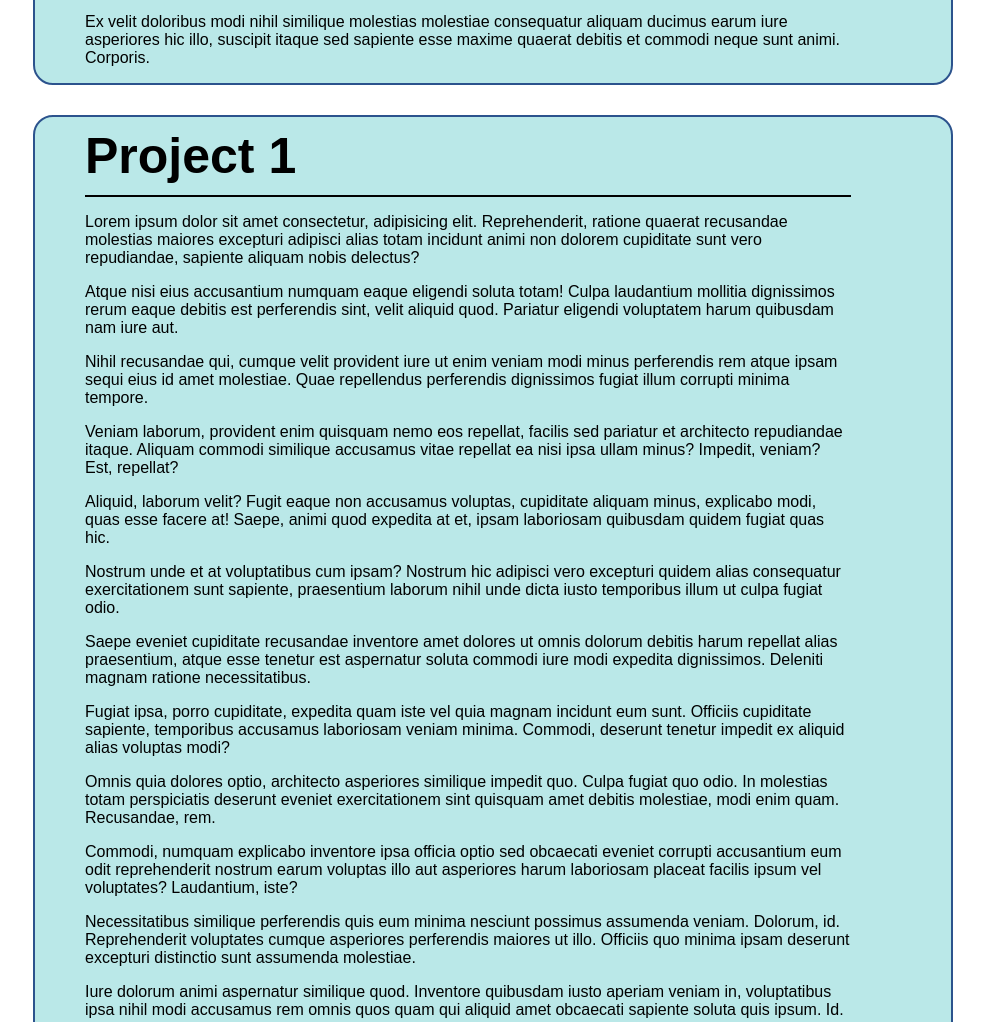
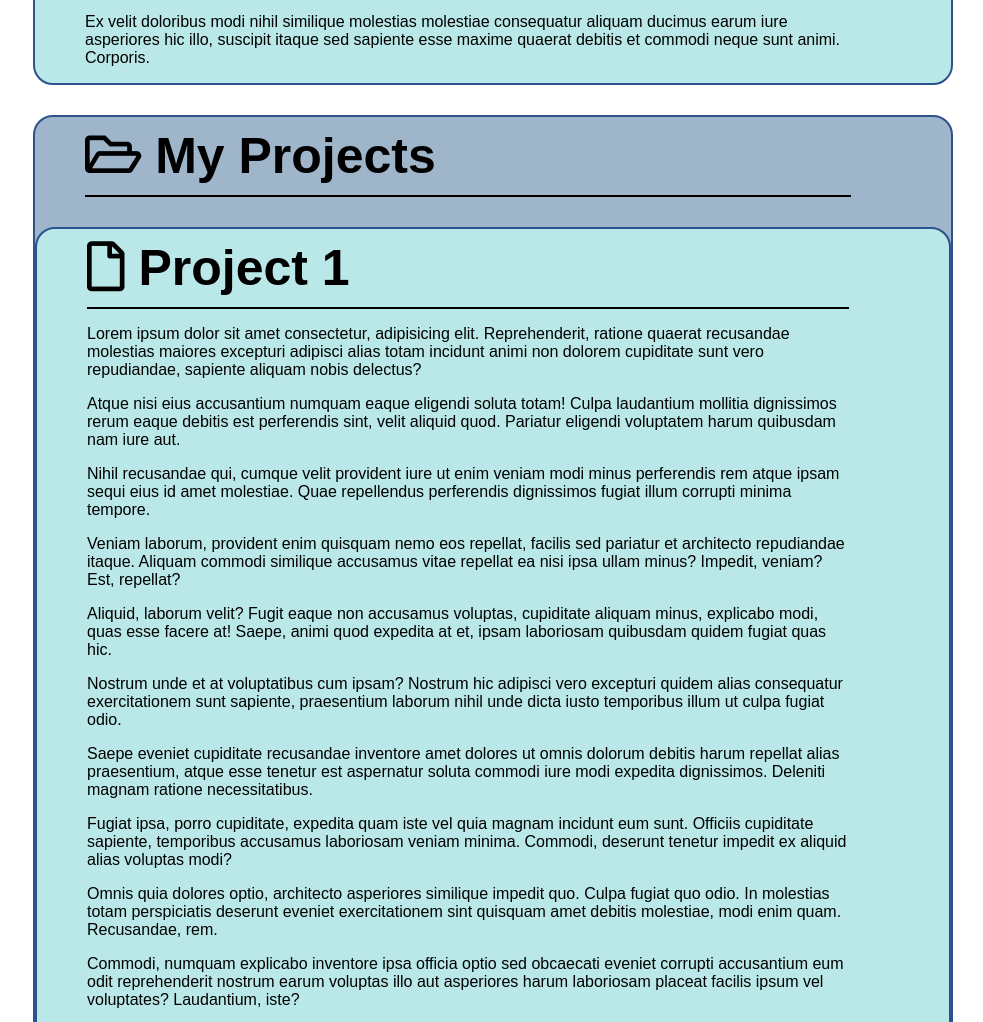
Before and after one commit to Nicolaiciuc/nicolaiciuc.github.io, a plain HTML site: page index.html in a window 1280 px wide. Shown: the part 1668-2690 px from the top of the page, without its empty margins (297-1280 px from the left). Drawn offline with Linux system fonts and the light colour scheme.

Commit message:
Add files via upload

```diff
--- a/index.html
+++ b/index.html
@@ -30,7 +30,7 @@
         </ul>
     </div>
     <div class="content" id="AboutMe">
-        <div class="title">About Me</div>
+        <div class="title"><i class="far fa-user"></i> About Me</div>
         <p>Lorem ipsum dolor sit amet consectetur adipisicing elit. Cum placeat, officiis quam quas consectetur consequuntur minima minus nisi quod dolorum a necessitatibus aliquid? Reiciendis rem nulla fugiat obcaecati dolores quia!</p>
         <p>Excepturi officiis, voluptate quo reiciendis quod nemo adipisci consequuntur reprehenderit architecto illo vero, placeat cumque. Eaque aspernatur doloribus, suscipit commodi neque ullam sed saepe hic fuga officia ipsam placeat dolor?</p>
         <p>Sed impedit voluptate numquam deserunt ab. Molestias odit voluptates et expedita autem fuga obcaecati praesentium debitis dolore reprehenderit, corrupti totam omnis repellat quisquam consequuntur voluptate aperiam necessitatibus id nisi natus?</p>
@@ -55,8 +55,10 @@
         <p>Tenetur assumenda delectus officiis adipisci corrupti. Facere corrupti, nobis a enim adipisci illo quaerat quidem maxime reiciendis dicta culpa vero. Repellat inventore atque cumque laboriosam placeat architecto voluptates distinctio quia.</p>
         <p>Ex velit doloribus modi nihil similique molestias molestiae consequatur aliquam ducimus earum iure asperiores hic illo, suscipit itaque sed sapiente esse maxime quaerat debitis et commodi neque sunt animi. Corporis.</p>
     </div>
-    <div class="content" id="Project1">
-        <div class="title">Project 1</div>
+    <div class="content_folder" id="MyProjects">
+        <div class="title"><i class="far fa-folder-open"></i> My Projects</div>
+        <div class="item" id="Project1">
+            <div class="title"><i class="far fa-file"></i> Project 1</div>
             <p>Lorem ipsum dolor sit amet consectetur, adipisicing elit. Reprehenderit, ratione quaerat recusandae molestias maiores excepturi adipisci alias totam incidunt animi non dolorem cupiditate sunt vero repudiandae, sapiente aliquam nobis delectus?</p>
             <p>Atque nisi eius accusantium numquam eaque eligendi soluta totam! Culpa laudantium mollitia dignissimos rerum eaque debitis est perferendis sint, velit aliquid quod. Pariatur eligendi voluptatem harum quibusdam nam iure aut.</p>
             <p>Nihil recusandae qui, cumque velit provident iure ut enim veniam modi minus perferendis rem atque ipsam sequi eius id amet molestiae. Quae repellendus perferendis dignissimos fugiat illum corrupti minima tempore.</p>
@@ -81,11 +83,13 @@
             <p>Voluptates ad, voluptatibus suscipit dignissimos explicabo quaerat mollitia ducimus adipisci nam, provident at consectetur ab doloribus reiciendis exercitationem officiis, laudantium itaque. Similique, ipsa! Error architecto magnam quae nihil.
                 Non, consectetur?</p>
         </div>
-    <div class="content" id="Project2">
-        <div class="title">Project 2</div>
+        <div class="item" id="Project2">
+            <div class="title"><i class="far fa-file"></i> Project 2</div>
             <p>Lorem ipsum dolor sit amet consectetur adipisicing elit. Atque, consequuntur! Magni dolore dolorem nemo esse quae voluptate placeat odit, eaque tempore molestiae, praesentium pariatur mollitia aliquid incidunt omnis fugit dolorum.</p>
             <p>Aperiam unde distinctio enim. Cumque beatae quas minima, veniam soluta sequi illum unde ducimus cum inventore excepturi. Eaque, doloribus nemo voluptates, quis delectus rerum ut mollitia harum consequuntur fuga alias.</p>
-        <p>Voluptates reprehenderit necessitatibus, quidem eos sint qui sed vel commodi aut officia corporis expedita. Dolore nam dolorem exercitationem sapiente quibusdam esse molestias voluptatem beatae obcaecati deserunt, tempora, quasi inventore ipsum.</p>
+            <p>Voluptates reprehenderit necessitatibus, quidem eos sint qui sed vel commodi aut officia corporis expedita. Dolore nam dolorem exercitationem sapiente quibusdam esse molestias voluptatem beatae obcaecati deserunt, tempora, quasi inventore
+                ipsum.
+            </p>
             <p>Magni doloremque adipisci quas et vel expedita beatae quis dignissimos illum, dolor assumenda ipsa! Laborum quia accusamus harum eveniet ex, eius voluptatem? Impedit quidem doloribus, mollitia corporis facere odit amet?</p>
             <p>Modi, eligendi! Sit accusamus eos quod consequatur illo dolorem possimus culpa similique numquam nostrum. Veritatis, expedita! Sit, illo perspiciatis temporibus libero magni cumque, quis explicabo iure error a culpa aspernatur?</p>
             <p>Nam eius natus modi suscipit illo commodi explicabo ex molestiae iure, officia quae animi sint voluptas autem? Commodi deserunt quibusdam, ullam incidunt dolore eius debitis impedit deleniti cum, recusandae praesentium.</p>
@@ -102,10 +106,12 @@
             <p>Rem veniam natus ut cupiditate adipisci sint quos, laudantium quidem voluptatem, molestias eum nisi? Sed doloremque vero cumque optio. Nesciunt totam rem numquam optio nobis inventore repudiandae ad, autem officiis.</p>
             <p>Voluptate doloribus odit quod dolores asperiores aspernatur, assumenda nostrum! Saepe dolorum laborum perspiciatis cumque at provident a quidem itaque rerum soluta, quaerat ipsam nostrum, laboriosam accusamus? Reprehenderit esse odit tenetur?</p>
             <p>Laborum cumque earum illum eum libero pariatur commodi sit sint architecto voluptatum odit, repellendus similique maiores voluptate doloribus unde iure cum quidem beatae rerum temporibus a. Maiores aliquid hic sint!</p>
-        <p>Impedit, dignissimos in id, aliquam animi illum vitae voluptatum soluta consequatur reprehenderit ullam provident, maxime sint ex pariatur necessitatibus temporibus voluptas suscipit ducimus quisquam nisi. Officia voluptatum aperiam incidunt voluptatem?</p>
+            <p>Impedit, dignissimos in id, aliquam animi illum vitae voluptatum soluta consequatur reprehenderit ullam provident, maxime sint ex pariatur necessitatibus temporibus voluptas suscipit ducimus quisquam nisi. Officia voluptatum aperiam incidunt
+                voluptatem?
+            </p>
         </div>
-    <div class="content" id="Project3">
-        <div class="title">Project 3</div>
+        <div class="item" id="Project3">
+            <div class="title"><i class="far fa-file"></i> Project 3</div>
             <p>Lorem ipsum dolor sit amet consectetur adipisicing elit. Ex repudiandae ea expedita corrupti earum, magnam facilis dolor dolores omnis voluptatum est iusto possimus maiores fuga vero magni nulla veniam tenetur.</p>
             <p>Voluptas quam culpa consequuntur, sequi temporibus earum voluptatem, consectetur qui ipsum sapiente suscipit possimus at nostrum. Voluptates in error ipsa reiciendis labore suscipit laborum, libero hic laudantium quidem mollitia magnam?</p>
             <p>Similique excepturi illum perspiciatis nemo eius eaque dolorem fugit omnis magnam voluptate, quisquam tempora laborum saepe, temporibus molestiae nobis hic sunt deserunt, dolor in voluptatum alias aspernatur. Enim, excepturi omnis!</p>
@@ -118,7 +124,9 @@
             <p>Cum recusandae saepe nihil, reprehenderit quisquam aut eaque voluptatem voluptates culpa dolorem facilis obcaecati minus consectetur maiores? Voluptate delectus architecto excepturi vitae? Quidem cumque odit, possimus ipsum distinctio a eveniet!</p>
             <p>Beatae asperiores a tenetur sunt unde, corrupti amet ea numquam aperiam iusto explicabo, sint cupiditate consectetur, laboriosam possimus ex odit. Inventore laboriosam delectus nam illo deleniti repellendus eum! Nam, sed.</p>
             <p>Assumenda repellat natus, sit veniam similique omnis aliquid quo cupiditate deserunt odio ipsa quos ex autem quas culpa expedita praesentium nobis iure reiciendis soluta distinctio mollitia et! Sit, dolore. Ullam?</p>
-        <p>Dolor nam fugiat et similique asperiores laboriosam aliquam, commodi, modi accusantium dolores doloremque libero ullam velit officia voluptate aperiam? Exercitationem ipsa, numquam labore voluptatum doloribus vero atque dignissimos debitis nulla?</p>
+            <p>Dolor nam fugiat et similique asperiores laboriosam aliquam, commodi, modi accusantium dolores doloremque libero ullam velit officia voluptate aperiam? Exercitationem ipsa, numquam labore voluptatum doloribus vero atque dignissimos debitis
+                nulla?
+            </p>
             <p>Corporis tempore deserunt blanditiis porro totam soluta repellendus natus earum nihil, nulla ducimus error eius odit. Quasi quis incidunt quidem, sed ea nam dolor explicabo laudantium aliquam nostrum deleniti numquam.</p>
             <p>Minima, inventore ut rem officia atque dolor debitis nemo! Iste esse est dolorem asperiores ipsum, placeat quia! Illo neque, voluptates veritatis quidem necessitatibus debitis iste beatae veniam delectus, officiis sapiente.</p>
             <p>Optio ullam animi sint veritatis adipisci quisquam perferendis ducimus laborum enim excepturi? Sit ab dolorem consectetur ea earum eius voluptatum consequatur pariatur dolore? Aperiam repudiandae quos consectetur tenetur ab magnam.</p>
@@ -127,14 +135,16 @@
             <p>Architecto repellat inventore minima expedita porro nemo nulla deleniti sunt suscipit, culpa eum, quidem voluptate consequatur eaque excepturi, earum animi sint quibusdam maxime aliquam. Officia veniam in et iure corporis?</p>
             <p>Deleniti obcaecati libero minima voluptas sunt expedita labore non aut. A quasi eligendi praesentium perspiciatis. Dolor consequatur cum ad sed temporibus iusto unde labore dolore officia soluta! Ullam, quibusdam illum.</p>
         </div>
+    </div>
     <div class="content" id="ContactMe">
-        <div class="title">Contact Me</div>
+        <div class="title"><i class="far fa-address-card"></i> Contact Me</div>
         <p>Lorem ipsum dolor sit amet consectetur adipisicing elit. Enim eos iste, laborum animi debitis cum, voluptatibus illum ad eum cupiditate labore eaque perspiciatis aliquam odit nostrum culpa quo laudantium voluptates.</p>
         <p>Eveniet quam ipsa eaque quos voluptatem molestiae eligendi dolorem cumque placeat debitis consequatur odio, quo laudantium aliquid quod veniam non dolor quae totam sapiente numquam, facilis fugiat voluptates. Pariatur, vitae.</p>
         <p>Omnis, aliquid? Est, molestias non cumque itaque deleniti, veniam numquam ad incidunt ab animi quam aperiam? Ducimus labore incidunt praesentium iste dolorum, eligendi corrupti magnam mollitia modi in, natus ex.</p>
         <p>Saepe nulla enim necessitatibus facere consectetur aperiam ipsam illum, fugiat minus sequi eius sit ipsa quae minima numquam eos odio voluptas? Sed explicabo eaque enim amet voluptates veniam aspernatur iusto!</p>
         <p>Exercitationem dolores, veniam a, molestiae officiis rerum explicabo, quam aliquid laborum quos voluptatem ducimus! Accusantium hic earum corrupti modi tempore quisquam alias, omnis officiis ipsum animi, quo neque nam ex.</p>
     </div>
+
 </body>
 
 </html>
--- a/main.css
+++ b/main.css
@@ -55,9 +55,28 @@ body {
     padding-bottom: 8px;
 }
 
-.content {
+[class*="content"] {
     margin-left: 330px;
     margin-right: 30px;
+    margin-bottom: 30px;
+    margin-top: 30px;
+    padding-left: 50px;
+    padding-right: 100px;
+    padding-top: 10px;
+    background-color: #bae8e8;
+    border-style: solid;
+    border-width: 2px;
+    border-color: #2c538d;
+    border-radius: 20px;
+}
+
+.content_folder {
+    padding-left: 0;
+    padding-right: 0;
+    background-color: #9fb5ca;
+}
+
+.item {
     margin-bottom: 30px;
     margin-top: 30px;
     padding-left: 50px;
@@ -111,13 +130,18 @@ body {
     padding-bottom: 8px;
 }
 
-.content .title {
+[class*="content"] .title {
     font-size: 50px;
     font-weight: bold;
     border-style: none none solid none;
     border-width: 2px;
     padding-bottom: 10px;
     user-select: text;
+}
+
+.content_folder>.title {
+    margin-left: 50px;
+    margin-right: 100px;
 }
 
 ul {
```
Lines whose indentation alone changed are shown as unchanged.
